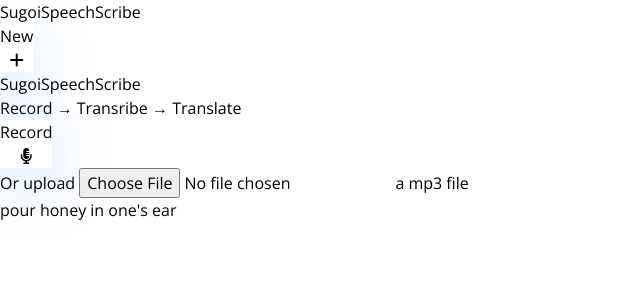
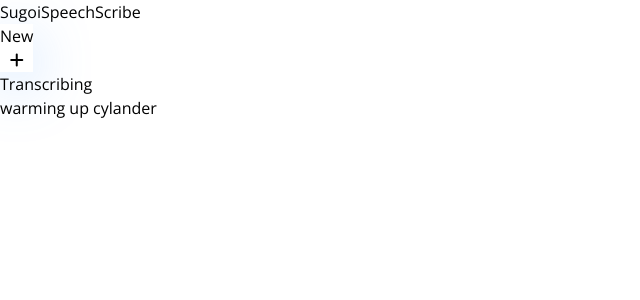
Before and after one commit to tranghane/machine-learning-app, a React (Vite) app: page / in a window 1280 px wide. Shown: the top 300 px of the page, without its empty margins (0-640 px from the left). Built offline with nearby package versions, Linux system fonts and the light colour scheme.

Commit message:
trascribing looks good

```diff
--- a/src/App.jsx
+++ b/src/App.jsx
@@ -2,10 +2,14 @@
 import HomePage from './components/HomePage'
 import Header from './components/Header'
 import FileDisplay from './components/FileDisplay'
+import Information from './components/Information'
+import Transcribing from './components/Transcribing'
 function App() {
   // 2 variable for upload a file or record
   const [file, setFile] = useState(null)
   const [audioStream, setAudioStream] = useState(null)
+  const [output, setOutput] = useState(null)
+  const [loading, setLoading] = useState(true)
 
 
   //check if there's any thing, either file or record audio
@@ -26,9 +30,16 @@
     mx-auto w-full'>
       <section className='min-h-screen flex flex-col'>
         <Header/>
-        {isAudioAvailable ? ( //if there's audio, display files
+        {output ? (
+          <Information/>
+        ) : loading ? (
+          <Transcribing/>
+        ) : isAudioAvailable ? (
           <FileDisplay handleAudioReset={handleAudioReset} file={file} audioStream={audioStream}/>
-        ) : (<HomePage setFile={setFile} setAudioStream={setAudioStream}/>)}
+        ) : (
+          <HomePage setFile={setFile} setAudioStream={setAudioStream}/>
+        )}
+
         {/* pass in setters as props */}
 
       </section>
--- /dev/null
+++ b/src/components/Information.jsx
@@ -0,0 +1,7 @@
+import React from 'react'
+
+export default function Information() {
+  return (
+    <div>Information</div>
+  )
+}
--- /dev/null
+++ b/src/components/Transcribing.jsx
@@ -0,0 +1,30 @@
+import React from "react";
+
+export default function Transcribing(props) {
+    const {downloading} = props
+  return (
+    <div className="flex items-center flex-col justify-center gap-10 md:gap-14 pb-24 p-4 text-center flex-1">
+      <div className="flex flex-col gap-2 sm:gap-4">
+        <h1 className="font-semibold text-4xl sm:text-5xl md:text-6xl">
+          {/* <span>Sugoi</span><span className='text-blue-400'>Speech</span><span className='text-purple-500'>Scribe</span> */}
+          <span className="text-purple-500">Transcribing</span>
+        </h1>
+        <p>{!downloading ? "warming up cylander" : "core cylander engaged"}</p>
+      </div>
+      <div className="flex flex-col gap-2 sm:gap-4 max-w-[400px] mx-auto w-full">
+      {/* {[0, 1, 2].map(val => {
+            return {
+                <div key={val} className = ""> <div/>
+            }
+        })} */}
+        {[0,1,2].map(val => {
+            return (
+                <div key = {val} className={'rounded-full h-2 sm:h-3 bg-slate-400 loading '
+                    + `loading${val}`
+                }></div>
+            )
+        })}
+      </div>
+    </div>
+  );
+}
--- a/src/index.css
+++ b/src/index.css
@@ -16,3 +16,28 @@
 .specialBtn:hover {
   opacity: 0.8;
 }
+
+.loading {
+  animation: width 5s linear infinite;
+  margin-right: auto;
+}
+.loading1 {
+  animation-delay: -4s;
+}
+.loading2 {
+  animation-delay: -2s;
+}
+
+@keyframes width {
+  0%{width: 100%;}
+  10%{width: 73%;}
+  20%{width: 35%;}
+  30%{width: 37%;}
+  40%{width: 48%;}
+  50%{width: 65%;}
+  60%{width: 46%;}
+  70%{width: 38%;}
+  80%{width: 66%;}
+  90%{width: 76%;}
+  100%{width: 100%;}
+}
```
